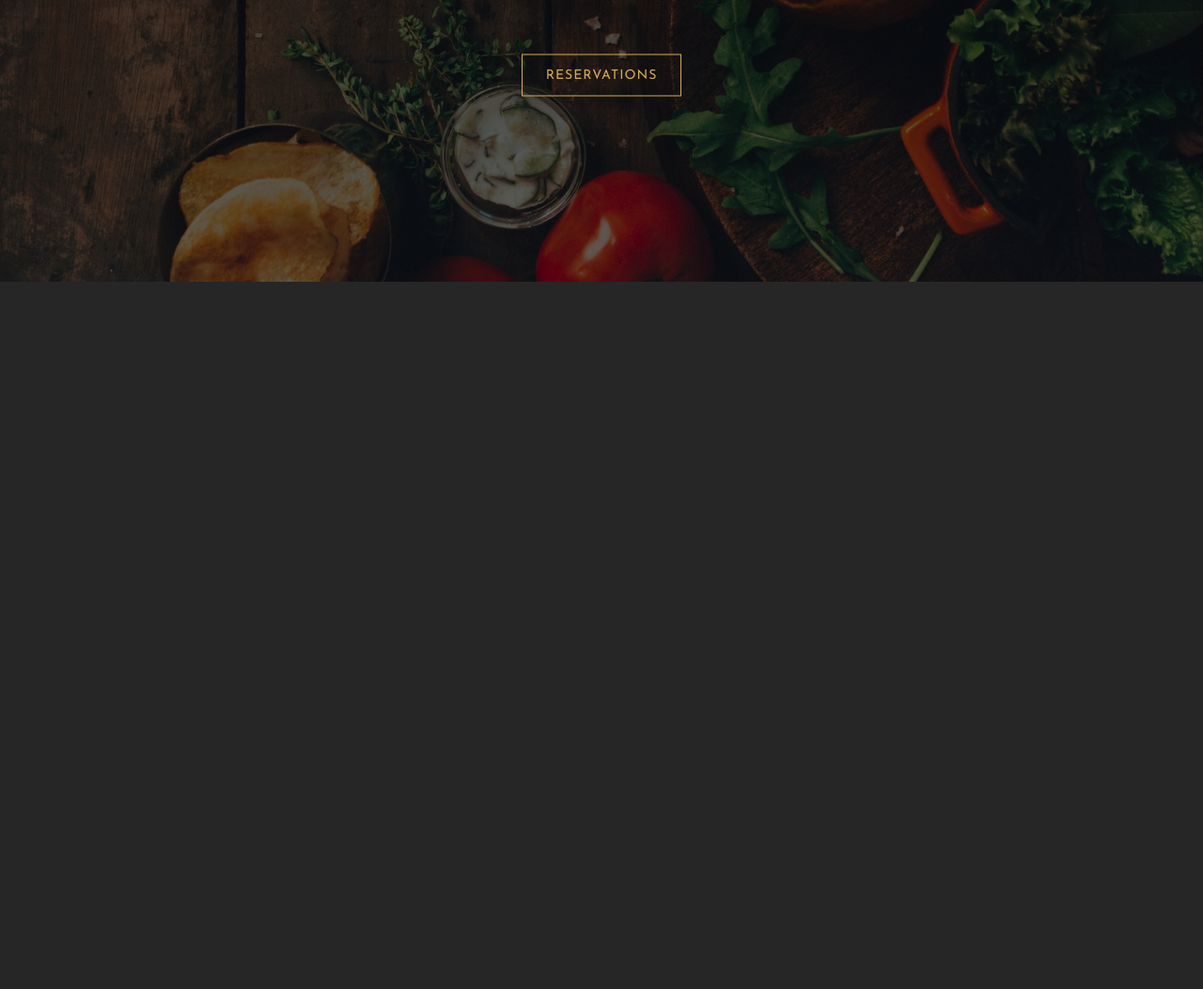
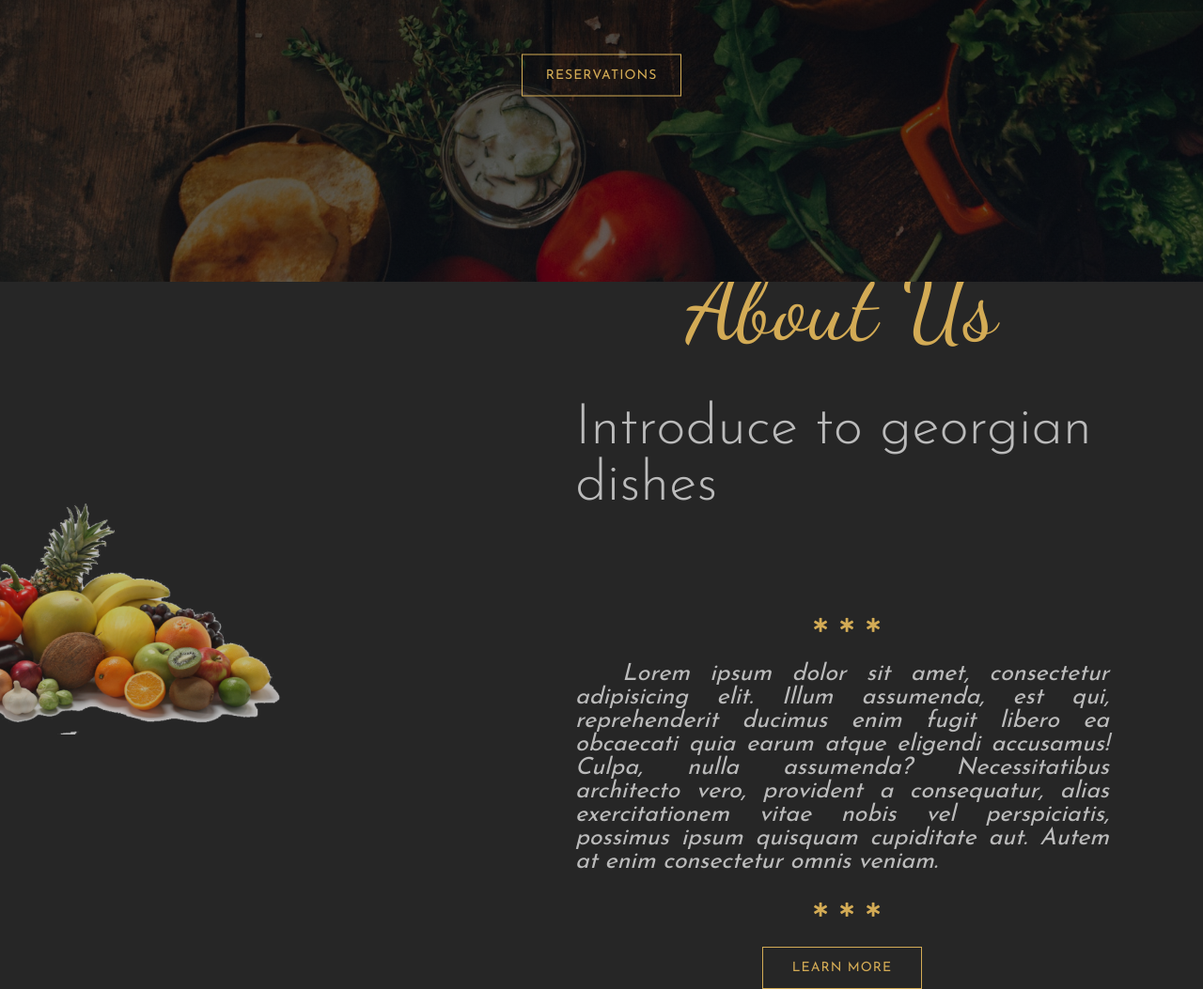
Before and after one commit to svdunaev/georgia-landing, a website: page index.html in a window 1280 px wide. Shown: the part 500-1553 px from the top of the page at 94% size. Before the commit the page ends 800 px from the top, so only its background shows below. Drawn offline with nearby package versions, Linux system fonts and the light colour scheme.

Commit message:
finish about-us markup

```diff
--- a/index.html
+++ b/index.html
@@ -32,7 +32,29 @@
 
     </header>
     <!--End of header-->
-
+    <!--about us-->
+    <section class="about-us">
+        <div class="about-us-left">
+            <img src="images/about-us-img.png" alt="about us img">
+        </div>
+        <div class="about-us-right">
+            <h2 class="main-heading">About Us</h2>
+            <h3 class="sub-heading">Introduce to georgian dishes</h3>
+            <div class="stars">
+                <i class="fas fa-star-of-life star"></i>
+                <i class="fas fa-star-of-life star"></i>
+                <i class="fas fa-star-of-life star"></i>
+            </div>
+            <p class="description">Lorem ipsum dolor sit amet, consectetur adipisicing elit. Illum assumenda, est qui, reprehenderit ducimus enim fugit libero ea obcaecati quia earum atque eligendi accusamus! Culpa, nulla assumenda? Necessitatibus architecto vero, provident a consequatur, alias exercitationem vitae nobis vel perspiciatis, possimus ipsum quisquam cupiditate aut. Autem at enim consectetur omnis veniam.</p>
+            <div class="stars">
+                <i class="fas fa-star-of-life star"></i>
+                <i class="fas fa-star-of-life star"></i>
+                <i class="fas fa-star-of-life star"></i>
+            </div>
+            <button type="button" class="main-btn">Learn more</button>
+        </div>
+    </section>
+    <!--end ofabout us-->
 
 </body>
 
--- a/scss/_base.scss
+++ b/scss/_base.scss
@@ -1,4 +1,4 @@
-$color-: #262626;
+$color-dark: #262626;
 $color-black: #000;
 $color-primary: #d3ab55;
 $color-secondary: #bbb;
--- a/scss/_layout.scss
+++ b/scss/_layout.scss
@@ -18,3 +18,50 @@
 		@include centering(50%);
 	}
 }
+
+.about-us {
+	height: 90vh;
+	display: flex;
+	align-items: center;
+
+	&-left {
+		width: 40%;
+		position: relative;
+		left: -200px;
+
+		img {
+			width: 100%;
+			opacity: .7;
+		}
+	}
+
+	&-right {
+		width: 60%;
+		display: flex;
+		flex-direction: column;
+		align-items: center;
+		padding: 0 100px;
+		box-sizing: border-box;
+
+		.stars {
+			margin: 30px 0;
+		}
+		.star {
+			font-size: 15px;
+			color: $color-primary;
+			margin-left: 10px;
+		}
+
+		.description {
+			font-family: $font-josefinSans;
+			font-size: 25px;
+			font-style: italic;
+			color: $color-secondary;
+			text-align: justify;
+
+			&::first-letter {
+				padding-left: 50px;
+			}
+		}
+	}
+}
```
Also changed, not shown: css/main.css.
